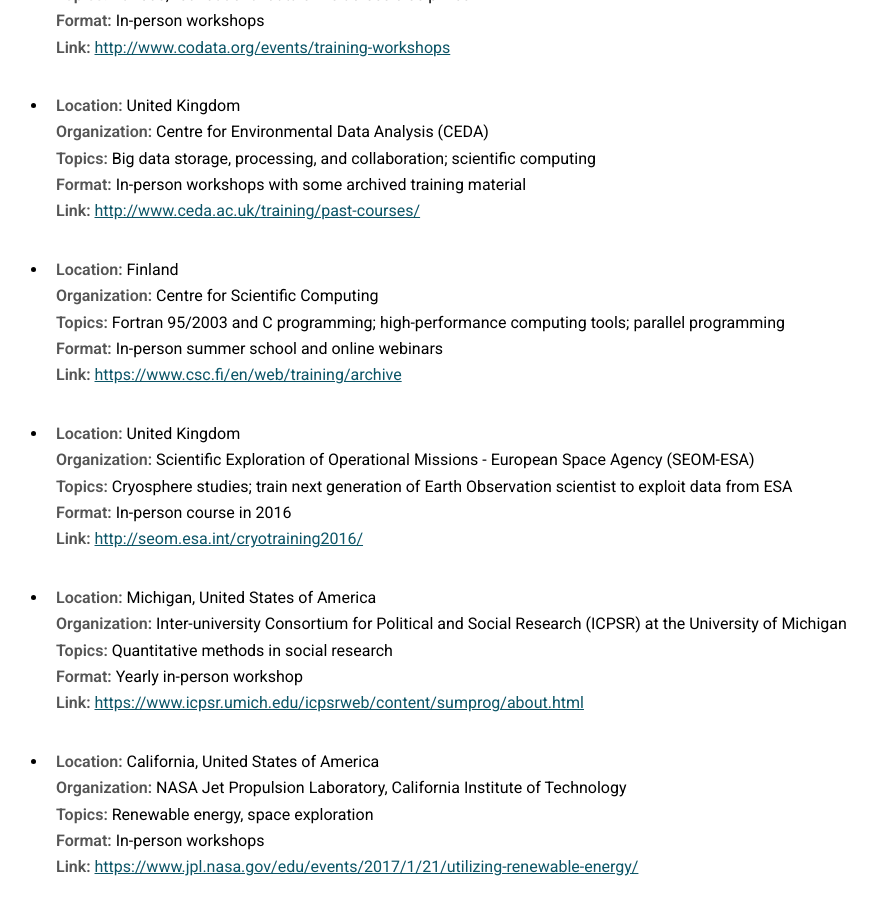
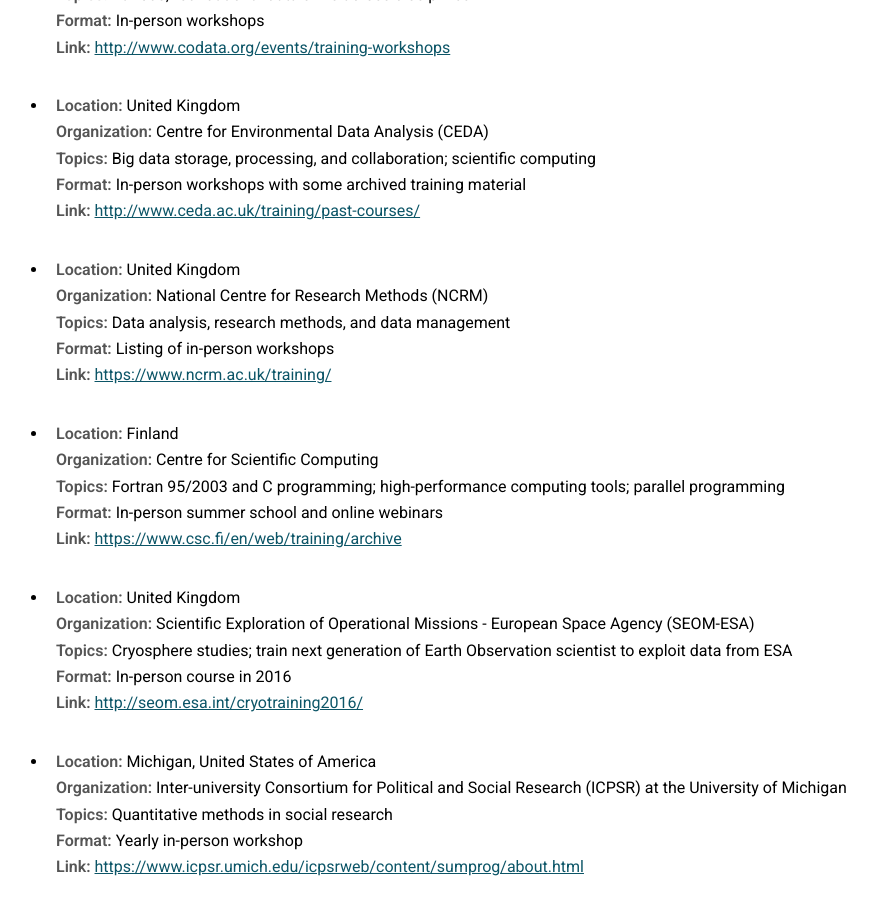
Before and after one commit to bfe-inf/toolkit, a Jekyll site: the page built from dmt-summerschools.html, in a window 1280 px wide and 900 px high, scrolled down 812 px. Shown: the whole window, without its empty margins (0-878 px from the left). Built offline with Jekyll 4.4.1, drawn with Linux system fonts in a browser that asks for light colours; some of the changed text lies outside the part shown.

Commit message:
Update dmt-summerschools.html

```diff
--- a/dmt-summerschools.html
+++ b/dmt-summerschools.html
@@ -78,6 +78,13 @@
 		   				<strong>Link:</strong> <a href="http://www.ceda.ac.uk/training/past-courses/" target="_blank">http://www.ceda.ac.uk/training/past-courses/</a></li>
       					</ul>
 					<ul>
+	     					<li> <strong>Location:</strong> United Kingdom <br/>
+             	   				<strong>Organization:</strong> National Centre for Research Methods (NCRM) <br/>
+		   				<strong>Topics:</strong> Data analysis, research methods, and data management <br/>
+						<strong>Format:</strong> Listing of in-person workshops <br/>
+		   				<strong>Link:</strong> <a href="https://www.ncrm.ac.uk/training/" target="_blank">https://www.ncrm.ac.uk/training/</a></li>
+      					</ul>
+					<ul>
 	     					<li> <strong>Location:</strong> Finland <br/>
              	   				<strong>Organization:</strong> Centre for Scientific Computing <br/>
 		   				<strong>Topics:</strong> Fortran 95/2003 and C programming; high-performance computing tools; parallel programming  <br/>
@@ -147,6 +154,13 @@
 						<strong>Format:</strong> In-person summer school <br/>
 		   				<strong>Link:</strong> <a href="https://digital.humanities.ox.ac.uk/dhoxss/" target="_blank">https://digital.humanities.ox.ac.uk/dhoxss/</a></li>
       					</ul>
+					<ul>
+	     					<li> <strong>Location:</strong> Worldwide (Varies) <br/>
+             	   				<strong>Organization:</strong> PhiDot <br/>
+		   				<strong>Topics:</strong> Various; foundational data skills across disciplines <br/>
+						<strong>Format:</strong> In-person workshops <br/>
+		   				<strong>Link:</strong> <a href="http://www.phidot.org/forum/viewforum.php?f=8&sid=96e207b1ea8d70703760b6458c182f56" target="_blank">http://www.phidot.org/forum/viewforum.php?f=8&sid=96e207b1ea8d70703760b6458c182f56</a></li>
+      					</ul>
      				 </div>
 	  		</section>
 
```
